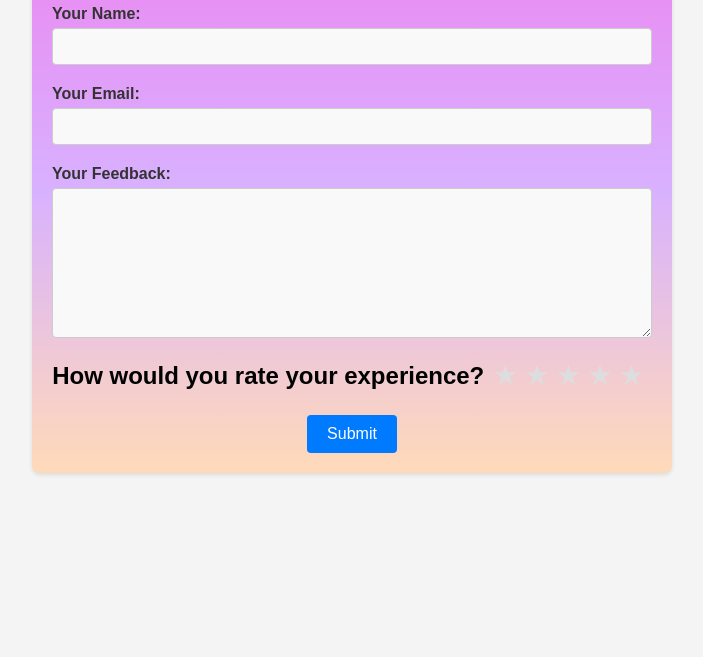
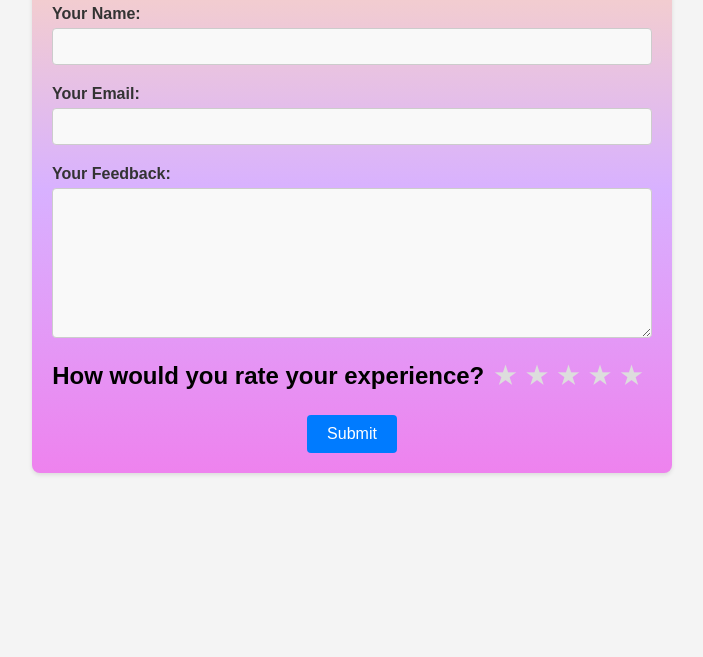
Before and after one commit to practice3903/feedback, a plain HTML site: page index.html in a window 1280 px wide. Shown: the part 143-800 px from the top of the page, without its empty margins (288-991 px from the left). Drawn offline with Linux system fonts and the light colour scheme.

Commit message:
Update index.html

```diff
--- a/index.html
+++ b/index.html
@@ -16,7 +16,7 @@
             max-width: 600px;
             margin: 50px auto;
             padding: 20px;
-            background: linear-gradient(to bottom, violet, #d8b1ff, #FFDAB9);
+            background: linear-gradient(to bottom, #FFDAB9, #d8b1ff,violet );
             background-color: #fff;
             border-radius: 8px;
             box-shadow: 0 2px 4px rgba(0,0,0,0.1);
```
